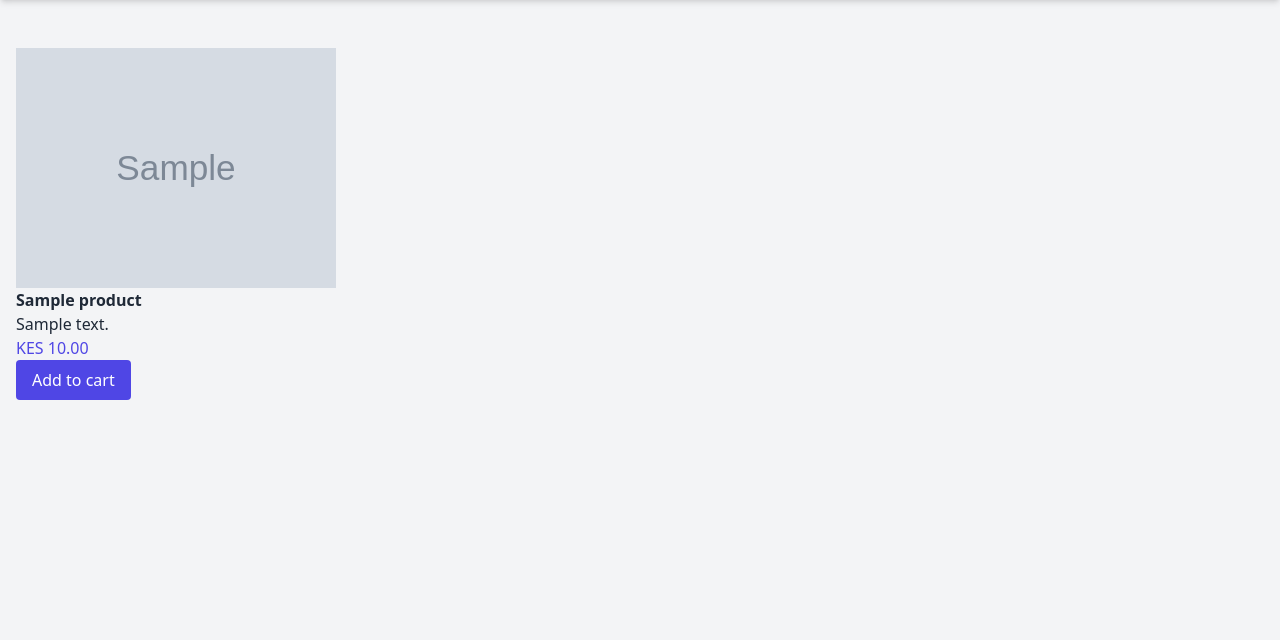
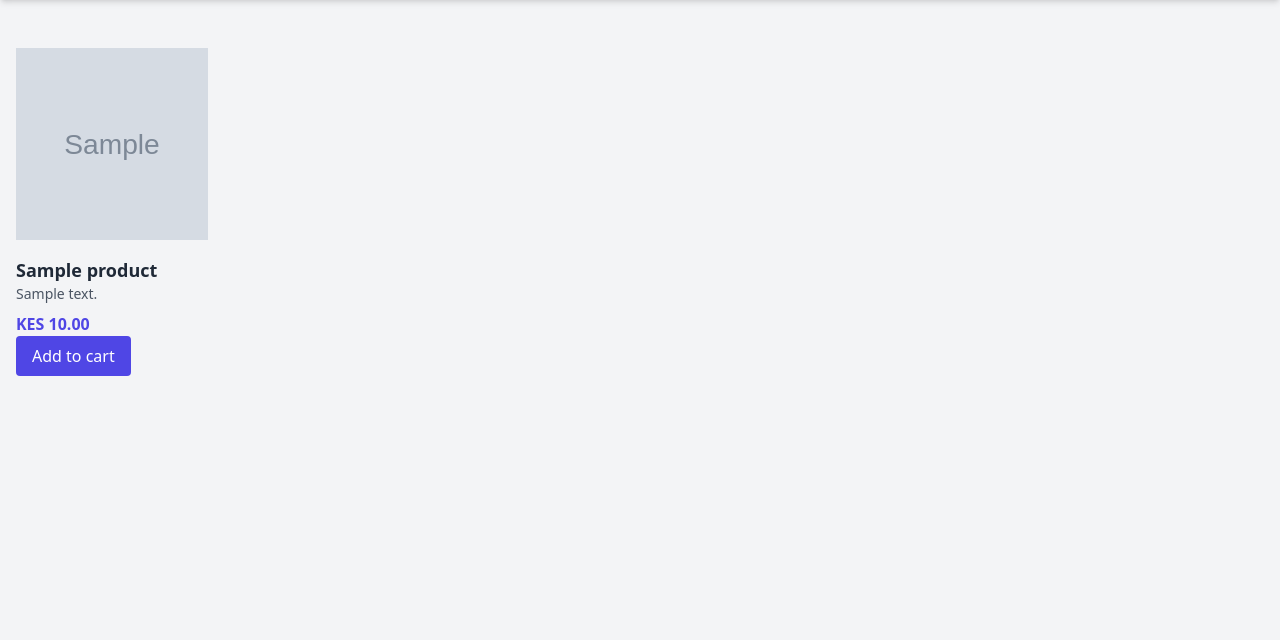
Before and after one commit to kevkatam/Shoeplace, a Django app: a page that uses Shoeplace/products/templates/products/product/detail.html in a window 1280 px wide. Shown: the part 68-708 px from the top of the page. Run offline with Django 5.2, Linux system fonts and the light colour scheme; tables that the repository leaves empty hold one stand-in row (values such as "Sample post"); grey boxes marked "Sample" are stand-in pictures.

Commit message:
adding modifications to cart templates and implementing a button to delete an item in the cart

```diff
--- a/Shoeplace/cart/urls.py
+++ b/Shoeplace/cart/urls.py
@@ -1,9 +1,10 @@
 from django.urls import path
-from .views import cart_add, cart_detail
+from .views import cart_add, cart_detail, cart_remove
 
 
 app_name = 'cart'
 urlpatterns = [
     path('add/<int:product_id>', cart_add, name='cart_add'),
-    path('', cart_detail, name='cart_detail')
+    path('', cart_detail, name='cart_detail'),
+    path('remove/<int:product_id>', cart_remove, name='remove_item')
 ]
--- a/Shoeplace/products/templates/products/product/detail.html
+++ b/Shoeplace/products/templates/products/product/detail.html
@@ -6,18 +6,18 @@
 <div class="container mx-auto p-4 flex">
   <div>
     {% if product.image %}
-    <img class="w-full h-auto max-w-xs mx-auto" src="{{ product.image.url }}"alt="{{ product.name }}">
+      <img class="w-32 h-32 sm:w-44 sm:h-44 md:w-48 md:h-48 object-cover" src="{{ product.image.url }}" alt="{{ product.name }}">
     {% else %}
     <p>The image is not available</p>
     {% endif %}
-    <h3 class="font-semibold">{{ product.name }}</h3>
-    <p>{{ product.description }}</p>
-    <p class="text-indigo-600">KES {{ product.price }}</p>
+    <h3 class="font-semibold text-lg mt-4">{{ product.name }}</h3>
+    <p class="text-sm text-gray-600">{{ product.description }}</p>
+    <p class="text-indigo-600 font-bold mt-2">KES {{ product.price }}</p>
 
     <form action="{% url 'cart:cart_add' product.id %}" method="post" id="add-to-cart-form">
       {% csrf_token %}
-      <button type="submit" class="bg-indigo-600 text-white px-4 py-2 rounded">Add to cart</button>
-    <p id="message"></p>
+      <button type="submit" class="bg-indigo-600 text-white px-4 py-2 rounded hover:bg-indigo-700">Add to cart</button>
+    <p class="mt-2 text-sm text-green-500" id="message"></p>
     </form>
   </div>
 </div>
--- a/Shoeplace/products/templates/products/product/list.html
+++ b/Shoeplace/products/templates/products/product/list.html
@@ -4,7 +4,7 @@
 
 {% block content %}
 
-  <div class="container mx-auto p-4 flex">
+  <div class="container mx-auto p-4 flex justify-start">
     <aside class="w-1/4 p-4">
       <h2 class="font-bold">Categories:</h2>
       <ul>
@@ -21,12 +21,12 @@
       {% else %}
       <h2 class="font-bold mb-4">All products</h2>
       {% endif %}
-      <div class="grid grid-cols-3 gap-4">
+      <div class="grid grid-cols-4 gap-4">
         {% for product in products %}
 	<a href="{% url 'products:product_detail' product.id product.slug %}">
         <div>
           {% if product.image %}
-          <img class="w-full h-auto max-w-xs mx-auto" src="{{product.image.url}}" alt="{{ product.name }}">
+          <img class="h-64 w-44 mr-auto object-cover" src="{{product.image.url}}" alt="{{ product.name }}">
           {% else %}
           <p>The image is not available.</p>
           {% endif %}
--- a/Shoeplace/static/dist/styles.css
+++ b/Shoeplace/static/dist/styles.css
@@ -601,8 +601,28 @@ video {
   margin-bottom: 1rem;
 }
 
+.mr-4 {
+  margin-right: 1rem;
+}
+
 .mt-auto {
   margin-top: auto;
+}
+
+.mt-4 {
+  margin-top: 1rem;
+}
+
+.mt-2 {
+  margin-top: 0.5rem;
+}
+
+.ml-auto {
+  margin-left: auto;
+}
+
+.mr-auto {
+  margin-right: auto;
 }
 
 .block {
@@ -617,8 +637,20 @@ video {
   display: grid;
 }
 
+.h-64 {
+  height: 16rem;
+}
+
 .h-auto {
   height: auto;
+}
+
+.h-44 {
+  height: 11rem;
+}
+
+.h-32 {
+  height: 8rem;
 }
 
 .min-h-screen {
@@ -629,8 +661,16 @@ video {
   width: 25%;
 }
 
+.w-24 {
+  width: 6rem;
+}
+
 .w-3\/4 {
   width: 75%;
+}
+
+.w-40 {
+  width: 10rem;
 }
 
 .w-8 {
@@ -641,8 +681,12 @@ video {
   width: 100%;
 }
 
-.w-24 {
-  width: 6rem;
+.w-44 {
+  width: 11rem;
+}
+
+.w-32 {
+  width: 8rem;
 }
 
 .max-w-xs {
@@ -665,12 +709,28 @@ video {
   grid-template-columns: repeat(3, minmax(0, 1fr));
 }
 
+.grid-cols-4 {
+  grid-template-columns: repeat(4, minmax(0, 1fr));
+}
+
 .flex-col {
   flex-direction: column;
 }
 
 .items-center {
   align-items: center;
+}
+
+.justify-start {
+  justify-content: flex-start;
+}
+
+.justify-end {
+  justify-content: flex-end;
+}
+
+.justify-center {
+  justify-content: center;
 }
 
 .justify-between {
@@ -706,6 +766,11 @@ video {
   background-color: rgb(220 38 38 / var(--tw-bg-opacity));
 }
 
+.object-cover {
+  -o-object-fit: cover;
+     object-fit: cover;
+}
+
 .p-4 {
   padding: 1rem;
 }
@@ -713,6 +778,11 @@ video {
 .px-4 {
   padding-left: 1rem;
   padding-right: 1rem;
+}
+
+.py-1 {
+  padding-top: 0.25rem;
+  padding-bottom: 0.25rem;
 }
 
 .py-2 {
@@ -739,12 +809,32 @@ video {
   line-height: 1.75rem;
 }
 
+.text-xs {
+  font-size: 0.75rem;
+  line-height: 1rem;
+}
+
+.text-sm {
+  font-size: 0.875rem;
+  line-height: 1.25rem;
+}
+
 .font-bold {
   font-weight: 700;
 }
 
 .font-semibold {
   font-weight: 600;
+}
+
+.text-gray-600 {
+  --tw-text-opacity: 1;
+  color: rgb(75 85 99 / var(--tw-text-opacity));
+}
+
+.text-gray-700 {
+  --tw-text-opacity: 1;
+  color: rgb(55 65 81 / var(--tw-text-opacity));
 }
 
 .text-gray-800 {
@@ -762,14 +852,9 @@ video {
   color: rgb(255 255 255 / var(--tw-text-opacity));
 }
 
-.text-gray-600 {
+.text-green-500 {
   --tw-text-opacity: 1;
-  color: rgb(75 85 99 / var(--tw-text-opacity));
-}
-
-.text-gray-700 {
-  --tw-text-opacity: 1;
-  color: rgb(55 65 81 / var(--tw-text-opacity));
+  color: rgb(34 197 94 / var(--tw-text-opacity));
 }
 
 .shadow-md {
@@ -777,3 +862,28 @@ video {
   --tw-shadow-colored: 0 4px 6px -1px var(--tw-shadow-color), 0 2px 4px -2px var(--tw-shadow-color);
   box-shadow: var(--tw-ring-offset-shadow, 0 0 #0000), var(--tw-ring-shadow, 0 0 #0000), var(--tw-shadow);
 }
+
+.hover\:bg-indigo-700:hover {
+  --tw-bg-opacity: 1;
+  background-color: rgb(67 56 202 / var(--tw-bg-opacity));
+}
+
+@media (min-width: 640px) {
+  .sm\:h-44 {
+    height: 11rem;
+  }
+
+  .sm\:w-44 {
+    width: 11rem;
+  }
+}
+
+@media (min-width: 768px) {
+  .md\:h-48 {
+    height: 12rem;
+  }
+
+  .md\:w-48 {
+    width: 12rem;
+  }
+}
```
Also changed, not shown: Shoeplace/cart/templates/cart/detail.html (+5 -3 lines), Shoeplace/cart/views.py (+14 -1 lines), Shoeplace/media/products/Jordan_3.jpg (added), Shoeplace/media/products/Puma.jpg (added), Shoeplace/media/products/Sb_Chiron.jpg (added), Shoeplace/media/products/Stansmith.jpg (added).
